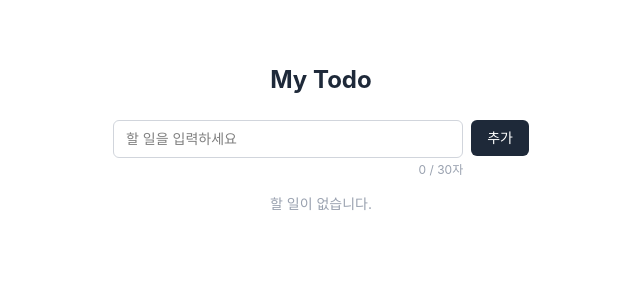
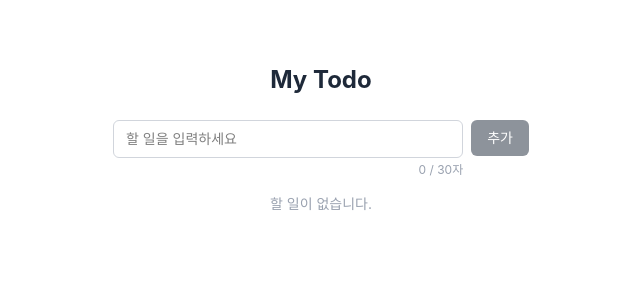
Before and after one commit to yealee711-alt/Tave_web_study, a React (Vite) app in the folder todo/: page / in a window 1280 px wide. Shown: the top 300 px of the page, without its empty margins (319-959 px from the left). Built offline with nearby package versions, Linux system fonts and the light colour scheme.

Commit message:
fix: 1주차 피드백 반영

```diff
--- a/todo/src/components/TaskItem.tsx
+++ b/todo/src/components/TaskItem.tsx
@@ -15,6 +15,7 @@ export default function TaskItem({ todo, onToggle, onDelete }: TaskItemProps) {
         type="checkbox"
         checked={todo.completed}
         onChange={() => onToggle(todo.id)}
+        aria-label={`${todo.text} 완료 여부`}
         className="h-4 w-4 shrink-0 accent-gray-800"
       />
       <span
--- a/todo/src/components/TextInput.tsx
+++ b/todo/src/components/TextInput.tsx
@@ -41,7 +41,7 @@ export default function TextInput({ onAdd }: TextInputProps) {
           {value.length} / {MAX_LENGTH}자{remaining === 0 && ' (최대 글자 수 도달)'}
         </p>
       </div>
-      <Button type="submit" className="bg-gray-800 text-white hover:bg-gray-700">
+      <Button type="submit" disabled={!value.trim()} className="bg-gray-800 text-white hover:bg-gray-700">
         추가
       </Button>
     </form>
```
